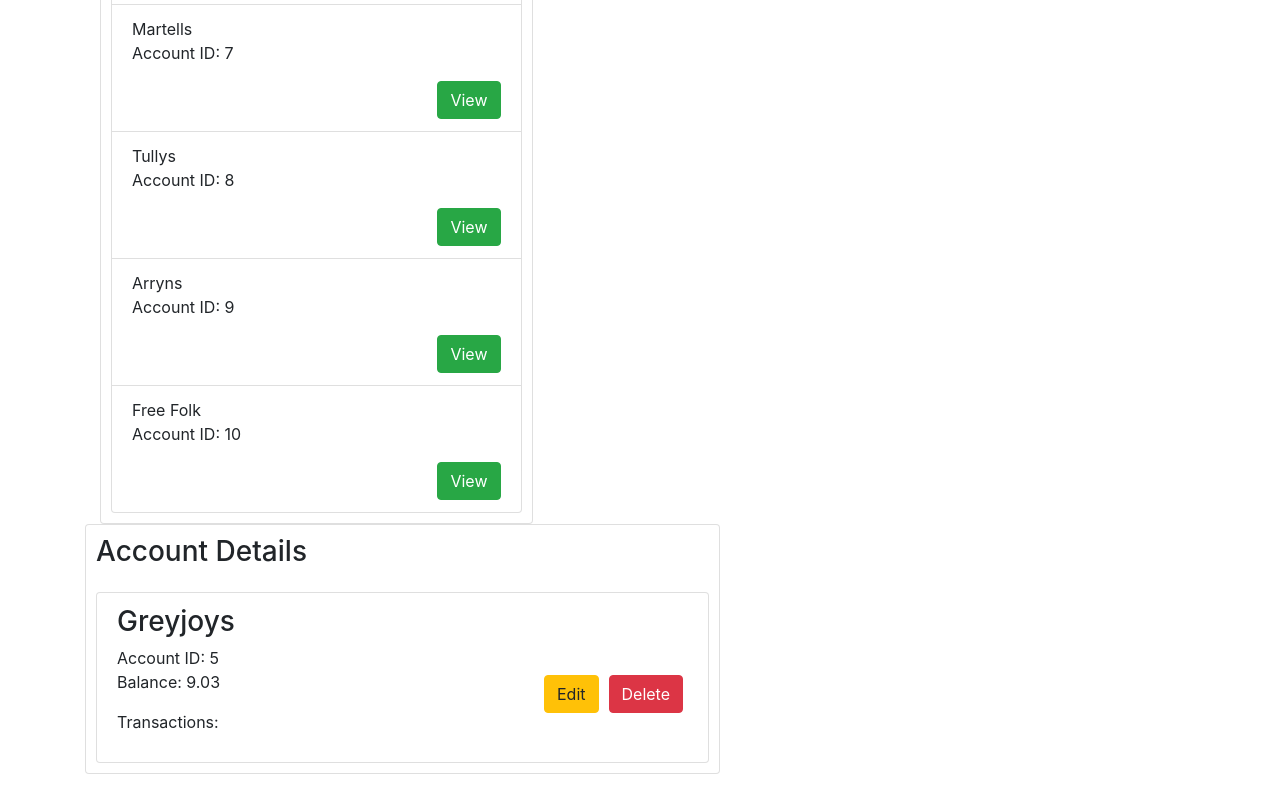
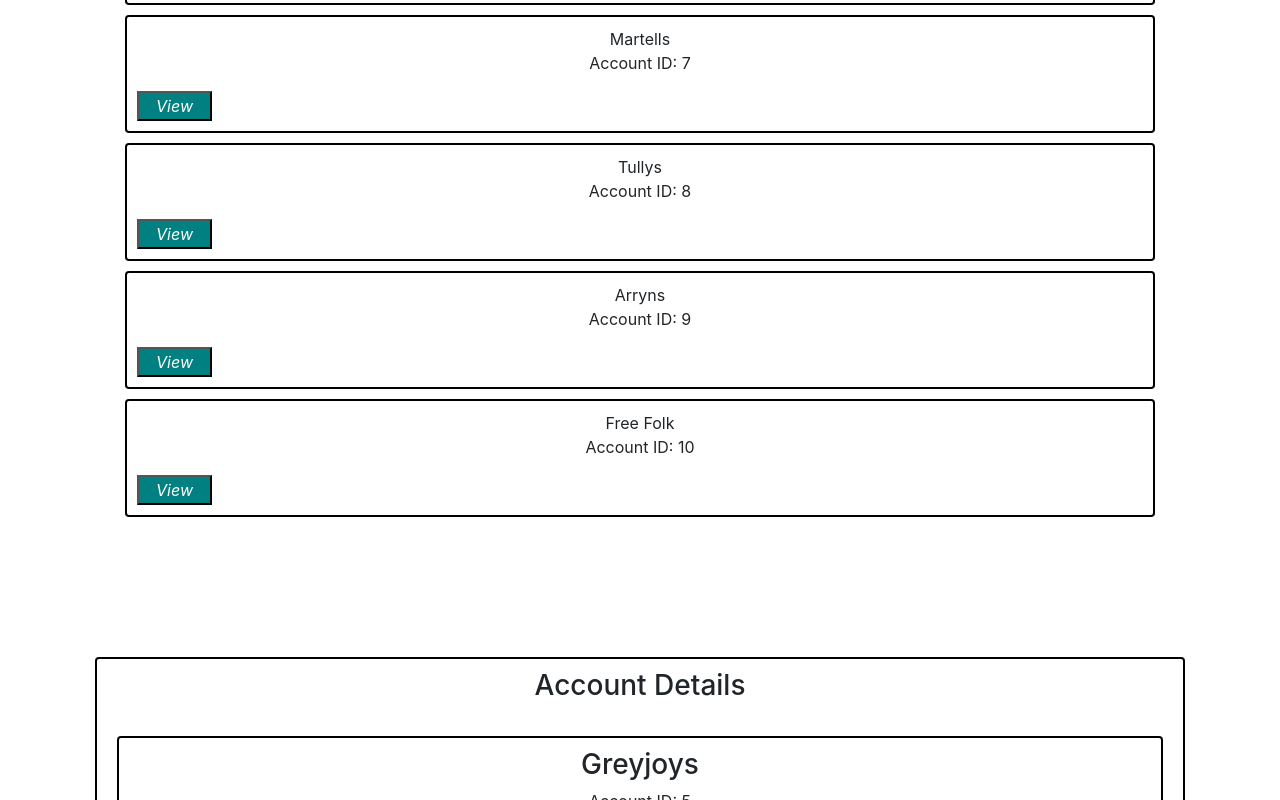
Before and after one commit to ae324/IS322_FinalProject, a React (Create React App) app: page /page3 in a window 1280 px wide. Shown: the part 800-1600 px from the top of the page. Before the commit the page ends 1574 px from the top, so only its background shows below. Built offline with nearby package versions, Linux system fonts and the light colour scheme.

Commit message:
Style changes

```diff
--- a/src/components/AccountList.js
+++ b/src/components/AccountList.js
@@ -3,6 +3,7 @@ import { connect } from 'react-redux';
 import { removeAccount } from '../actions';
 import { switchAccount } from '../actions';
 import AddAccount from './AddAccount';
+import css from './style.css';
 
 class AccountList extends React.Component {
 
@@ -13,20 +14,16 @@ class AccountList extends React.Component {
         return accountArr.map(acc => {
             if(acc.status === "selected") {
                 return (
-                    <li className="list-group-item" key={acc._id}>
+                    <li className="card" key={acc._id}>
                         <h3>{ acc.name }</h3>
                         <div>Account ID: {acc._id}</div>
                         <button type='button'
-                                onClick={() => { this.props.removeAccount(acc._id) }}
-                                className="btn btn-danger"
-                                style={{ float: 'right', margin: "5px" }}>
+                                onClick={() => { this.props.removeAccount(acc._id) }}>
                                     Delete
                         </button>
 
                         <button type='button'
-                                onClick={() => {  }}
-                                className="btn btn-warning"
-                                style={{ float: 'right', margin: "5px" }}>
+                                onClick={() => {  }}>
                                     Edit
                         </button>
 
@@ -40,14 +37,12 @@ class AccountList extends React.Component {
                 );
             } else if (acc.status === 'not_selected'){
                 return (
-                    <li className="list-group-item" key={acc._id}>
+                    <li className="card" key={acc._id}>
                         { acc.name }
                         <br />
                         <p>Account ID: {acc._id}</p>
                         <button type='button'
-                                onClick={() => { this.props.switchAccount(acc._id) }}
-                                className="btn btn-success"
-                                style={{ float: 'right' }}>
+                                onClick={() => { this.props.switchAccount(acc._id) }}>
                                     View
                         </button>
                     </li>
@@ -87,10 +82,10 @@ class AccountList extends React.Component {
             );
         } else if(this.props.title === "Account List") {
             return(
-                <div className="card" style={{ padding: '10px' }}>
+                <div className="accountlist">
                     <h3>{this.props.title}</h3>
 
-                    <ul className="list-group" style={{ marginTop: '15px' }}>
+                    <ul>
                        { accountList }
                     </ul>
                 </div>
--- a/src/components/AddAccount.js
+++ b/src/components/AddAccount.js
@@ -30,7 +30,7 @@ class AddAccount extends React.Component {
                            onChange={(e) => this.setState({balance: e.target.value})} />
                 </div>
 
-                <input type="submit" className="btn btn-success" value={'Add Account'}/>
+                <input type="submit" classname="button" value={'Add Account'}/>
             </form>
         )
     }
--- a/src/components/Page2.js
+++ b/src/components/Page2.js
@@ -1,13 +1,14 @@
 import React from 'react';
 import axios from 'axios';
 import Transactions from './Transactions';
+import css from './style.css';
 
 class Page2 extends React.Component {
 
 
   render () {
     return(
-      <div className="card" style={{ padding: '10px' }}>
+      <div>
         <Transactions title="Account List"></Transactions>
       </div>
     )
--- a/src/components/Page3.js
+++ b/src/components/Page3.js
@@ -5,11 +5,11 @@ const Page3 = props => {
   return (
       <div className="container" style={{marginTop: '15px'}}>
         <h2>Select an account:</h2>
-        <div className="col-sm-5">
+        <div>
             <AccountList title="Account List" stateList="not_selected"></AccountList>
         </div>
-          <div className="row">
-              <div className="col-sm-7">
+          <div>
+              <div>
               <AccountList title="Account Details" stateList="selected"></AccountList>
               </div>
           </div>
--- a/src/components/Transactions.js
+++ b/src/components/Transactions.js
@@ -1,18 +1,19 @@
 import React from 'react';
 import { connect } from 'react-redux';
+import css from './style.css'
 
 class Transactions extends React.Component {
 
   render() {
     return (
-      <div className="row">
+      <div>
       {this.props.transactions.map((transaction, index) => {
-        return <div className="d-flex card col-5 m-2">
-        <ul className="list-group list-group-flush">
-          <li className="list-group-item"><p>Account ID: {transaction._id}</p></li>
-          <li className="list-group-item"><p>Type: {transaction.type}</p></li>
-          <li className="list-group-item"><p>Amount: {transaction.amount}</p></li>
-          <li className="list-group-item"><p>Description: {transaction.name}</p></li>
+        return <div classname="flex">
+        <ul className="transaction">
+          <p>Account ID: {transaction._id}</p>
+          <p>Type: {transaction.type}</p>
+          <p>Amount: {transaction.amount}</p>
+          <p>Description: {transaction.name}</p>
           </ul>
         </div>
       })}
--- /dev/null
+++ b/src/components/style.css
@@ -0,0 +1,44 @@
+html {
+  font-family: Arial;
+}
+
+.accountlist {
+  padding: 10px;
+}
+
+.accountlist h3 {
+  font-style: normal;
+}
+
+.accountlist ul {
+  padding: 10px;
+  margin: 10px;
+  margin-bottom: 100px;
+}
+
+.card {
+  margin: 10px;
+  border: 2px black solid;
+  padding: 10px;
+  text-align: center;
+  display: flex;
+}
+
+.card button {
+  width: 75px;
+  background-color: teal;
+  float: right;
+  font-style: italic;
+  color: white;
+}
+
+.transaction {
+  width: 25%;
+  border: 1px gray solid;
+  margin: 10px;
+  padding: 10px;
+}
+
+.flex {
+  display: flex;
+}
```
